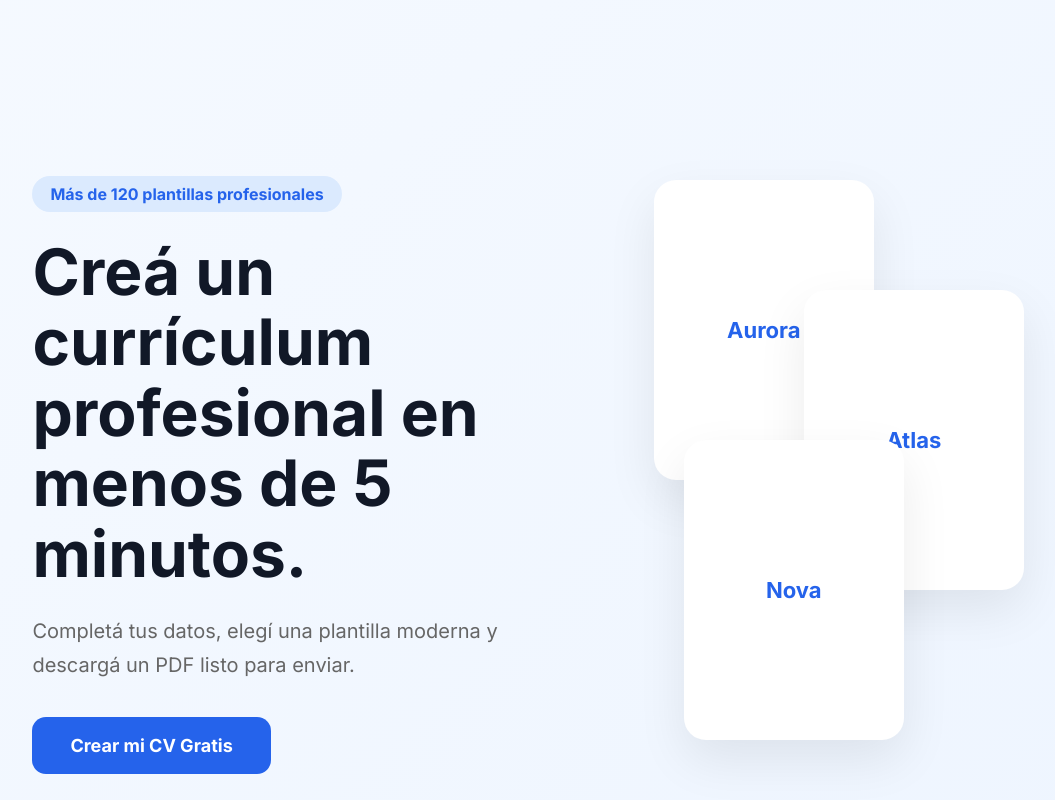
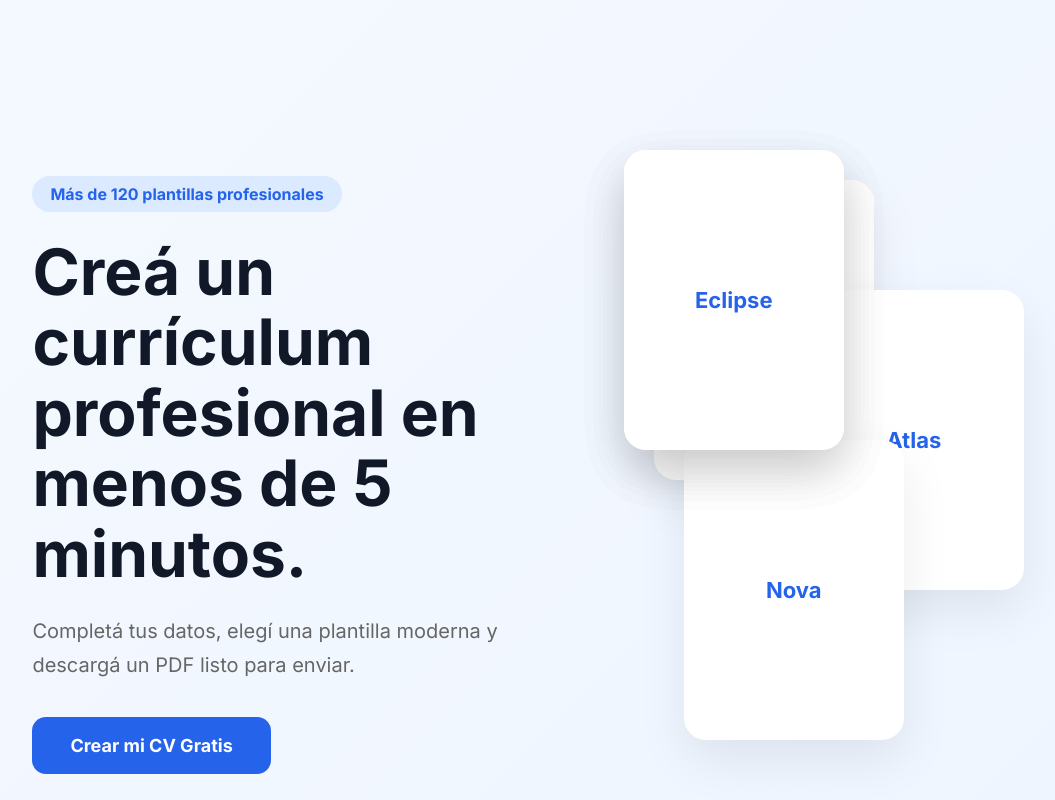
Before and after one commit to greenparley/cv-lab, a plain HTML site: page index.html in a window 1280 px wide. Shown: the part 860-1660 px from the top of the page, without its empty margins (70-1125 px from the left). Drawn offline with Linux system fonts and the light colour scheme.

Commit message:
Update index.html

```diff
--- a/index.html
+++ b/index.html
@@ -769,7 +769,17 @@
 Nova
 
 </div>
+<div class="card c4">
+Vertex
+</div>
 
+<div class="card c5">
+Classic
+</div>
+
+<div class="card c6">
+Eclipse
+</div>
 </div>
 
 </section>
```
